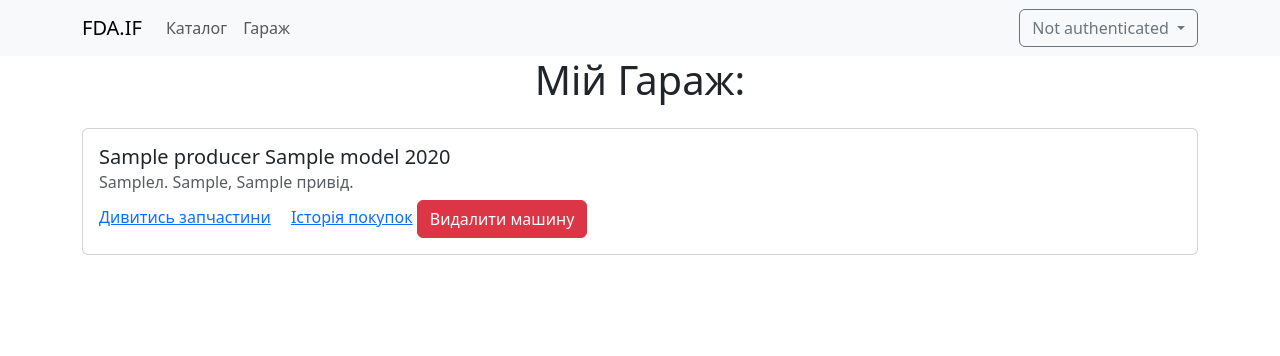
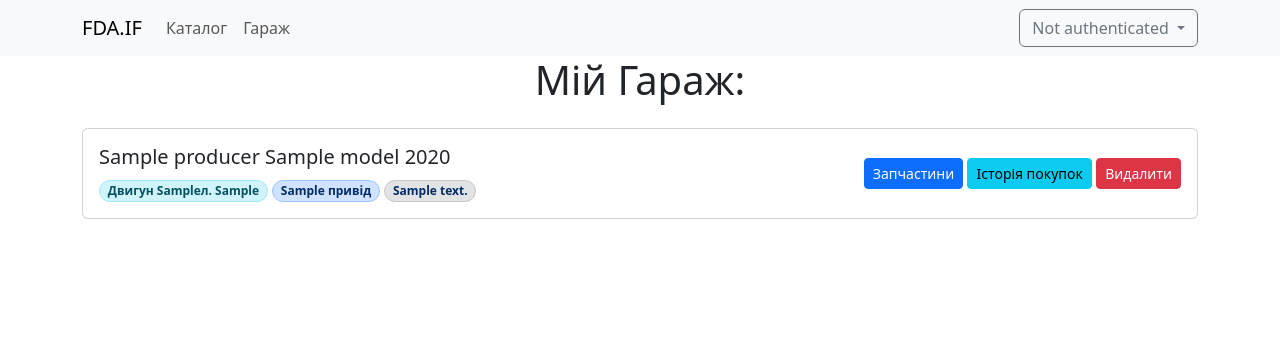
Before and after one commit to MuzykaAndrii/car-parts, a Django app: template garage/templates/garage/index.html in a window 1280 px wide. Shown: the top 356 px of the page. Run offline with Django 4.2, Linux system fonts and the light colour scheme; the template is opened without the code that fills it: most values are stand-ins (such as "Sample title", 1, 10 or a date in 2020); some libraries are stand-ins or nearby versions.

Commit message:
refactor: changed garage index template

```diff
--- a/garage/templates/garage/index.html
+++ b/garage/templates/garage/index.html
@@ -15,17 +15,29 @@
 <div class="garage">
 
     {% for car in cars %}
-    <div class="card">
-        <div class="card-body">
-            <h5 class="card-title">{{ car.producer }} {{ car.model }} {{ car.year_of_production }}</h5>
-            <h6 class="card-subtitle mb-2 text-body-secondary">{{ car.engine_volume }}л. {{ car.get_fuel_display }},
-                {{ car.get_wheel_drive_display }} привід.</h6>
-            <a href="{% url 'main:parts_catalog' car.pk %}" class="card-link">Дивитись запчастини</a>
-            <a href="#" class="card-link">Історія покупок</a>
-            <form action="{% url 'garage:delete_car' car.pk %}" class="d-inline" method="post">
-                {% csrf_token %}
-                <button class="btn btn-danger">Видалити машину</button>
-            </form>
+    <div class="card mb-3">
+        <div class="card-body d-flex justify-content-between align-items-center">
+            <div class="card-text">
+                <h5 class="card-title">{{ car.producer }} {{ car.model }} {{ car.year_of_production }}</h5>
+                <span class="badge bg-info-subtle border border-info-subtle text-info-emphasis rounded-pill">
+                    Двигун {{ car.engine_volume }}л. {{ car.get_fuel_display }}
+                </span>
+                <span class="badge bg-primary-subtle border border-primary-subtle text-primary-emphasis rounded-pill">
+                    {{ car.get_wheel_drive_display }} привід
+                </span>
+                <span class="badge bg-secondary-subtle border border-secondary-subtle text-primary-emphasis rounded-pill">
+                    {{ car.get_body_display }}
+                </span>
+            </div>
+
+            <div class="card-btns">
+                <a role="button" href="{% url 'main:parts_catalog' car.pk %}" class="btn btn-primary btn-sm">Запчастини</a>
+                <a role="button" href="#" class="btn btn-info btn-sm">Історія покупок</a>
+                <form action="{% url 'garage:delete_car' car.pk %}" class="d-inline" method="post">
+                    {% csrf_token %}
+                    <button class="btn btn-danger btn-sm">Видалити</button>
+                </form>
+            </div>
         </div>
     </div>
     {% endfor %}
```
